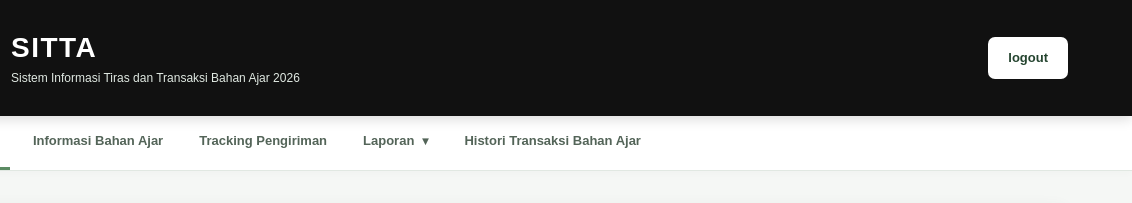
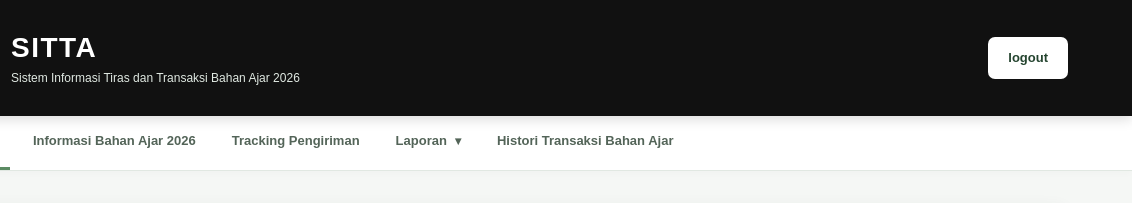
Before and after one commit to Willl123/delivery, a plain HTML site: page dashboard.html in a window 1280 px wide. Shown: the top 203 px of the page, 148-1280 px from the left. Drawn offline with Linux system fonts and the light colour scheme; sample sign-in values are in the browser's storage.

Commit message:
informasi 2026

```diff
--- a/dashboard.html
+++ b/dashboard.html
@@ -33,7 +33,7 @@
     <nav class="dashboard-nav" aria-label="Navigasi utama">
       <a href="dashboard.html" class="active">Dashboard</a>
 
-      <a href="stok.html">Informasi Bahan Ajar</a>
+      <a href="stok.html">Informasi Bahan Ajar 2026</a>
 
       <a href="tracking.html">Tracking Pengiriman</a>
 
```
